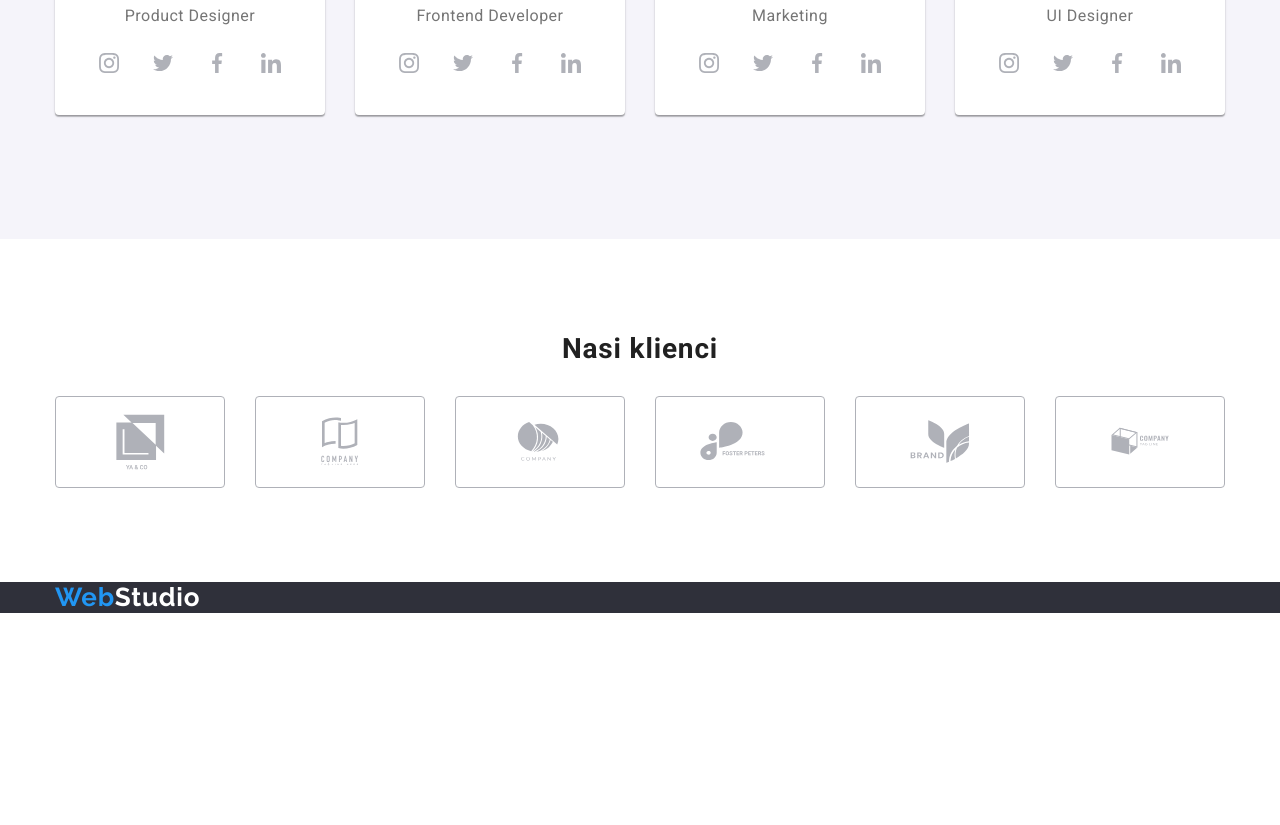
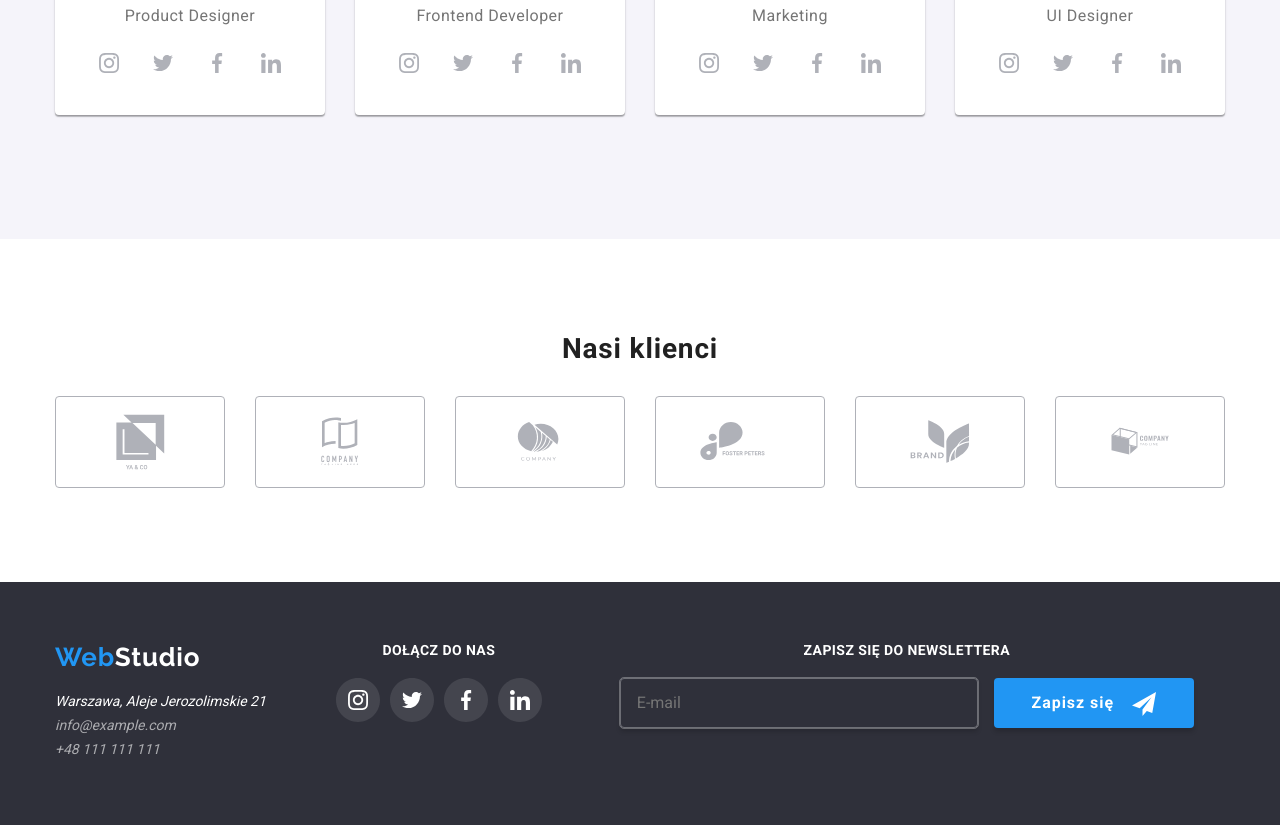
Before and after one commit to CiiSu/goit-markup-hw-08, a plain HTML site: page index.html in a window 1280 px wide. Shown: the part 2229-3054 px from the top of the page. Before the commit the page ends 2842 px from the top, so only its background shows below. Drawn offline with nearby package versions, Linux system fonts and the light colour scheme.

Commit message:
zmiana :

```diff
--- a/index.html
+++ b/index.html
@@ -389,8 +389,58 @@
     </main>
     <footer class="footer">
         <div class="container footer__wrapper">
-            <span class="footer__logo">Web<span class="footer__logo footer__logo--white">Studio</span></span>
-        </div>
+            <div class="footer__adress-social">
+                <div>
+                    <span class="footer__logo">Web<span class="footer__logo footer__logo--white">Studio</span></span>
+                    <address>
+                        <div class="footer__adress-list">
+                            <a class="footer__adress" href="https://goo.gl/maps/wcyMzufaztNmCodf6" target="_blank">
+                                Warszawa, Aleje Jerozolimskie 21</a>
+                            <a class="footer__mail-tel" href="mailto:info@example.com">info@example.com</a></li>
+                            <a class="footer__mail-tel" href="tel:+48111111111">+48 111 111 111</a></li>
+                        </div>
+                    </address>
+                </div>
+                <div>
+                    <h4 class="footer__headline">Dołącz do nas</h4>
+                    <ul class="footer__icon">
+                        <li>
+                            <svg width="44" height="44">
+                                <use href="images/icon.svg#icon-instfooter"></use>
+                            </svg>
+                        </li>
+                        <li>
+                            <svg width="44" height="44">
+                                <use href="images/icon.svg#icon-twitfooter"></use>
+                            </svg>
+                        </li>
+                        <li>
+                            <svg width="44" height="44">
+                                <use href="images/icon.svg#icon-fbfooter"></use>
+                            </svg>
+                        </li>
+                        <li>
+                            <svg width="44" height="44">
+                                <use href="images/icon.svg#icon-infooter"></use>
+                            </svg>
+                        </li>
+                    </ul>
+                </div>
+            </div>
+            <div class="footer__newsletter">
+                <form class="newsletter">
+                    <h2 class="newsletter__headline">ZAPISZ SIĘ DO NEWSLETTERA</h2>
+                    <div>
+                        <input required class="newsletter__input" type="email" name="email" placeholder="E-mail">
+                        <button type="submit" class="newsletter__button">
+                            <span class="newsletter__button--text">Zapisz się</span>
+                            <svg class="newsletter__icon" width="24" height="24">
+                                <use href="images/icon.svg#icon-letter"></use>
+                            </svg>
+                        </button>
+                    </div>
+                </form>
+            </div>
     </footer>
     <div class="backdrop is-hidden" data-modal>
         <div class="modal">
--- a/sass/components/_clients.scss
+++ b/sass/components/_clients.scss
@@ -16,7 +16,7 @@
     }
 
     &__item {
-        width: 210px;
+        width: 200px;
         height: 92px;
         border: 1px solid currentColor;
         color: #afb1b8;
--- a/sass/components/_footer.scss
+++ b/sass/components/_footer.scss
@@ -1,6 +1,6 @@
 .footer {
+    padding-top: 60px;
     background-color: $background-color2;
-    padding: 60px auto 0;
 
     @include desktop {
         padding-bottom: 0;
@@ -27,4 +27,154 @@
             color: $white-color;
         }
     }
+
+    &__adress-social {
+        text-align: center;
+        display: flex;
+        flex-direction: column;
+        align-items: center;
+        gap: 60px;
+        margin-bottom: 60px;
+
+        @include tablet {
+            flex-direction: row;
+            align-items: center;
+            justify-content: center;
+            gap: 144px;
+        }
+
+        @include desktop {
+            gap: 70px;
+            align-items: normal;
+            justify-content: left;
+            text-align: left;
+        }
+    }
+
+    &__adress-list {
+        display: flex;
+        flex-direction: column;
+        padding-top: 20px;
+        font-size: 14px;
+    }
+
+    &__adress {
+        color: $white-color;
+        padding-bottom: 8px;
+        text-decoration: none;
+
+        &:hover,
+        &:focus {
+            color: $selection;
+        }
+    }
+
+    &__mail-tel {
+        color: $footer-color-mail;
+        padding-bottom: 8px;
+        text-decoration: none;
+
+        &:hover,
+        &:focus {
+            color: $selection;
+        }
+    }
+
+    &__headline {
+        color: $white-color;
+        text-align: center;
+        font-size: 14px;
+        font-weight: 700;
+        letter-spacing: 0.42px;
+        text-transform: uppercase;
+    }
+
+    &__icon {
+        display: flex;
+        padding-top: 20px;
+        gap: 10px;
+
+        &:hover,
+        &:focus {
+            color: $selection;
+            fill: $white-color;
+            cursor: pointer;
+        }
+    }
 }
+
+.newsletter {
+    text-align: center;
+    margin-top: 12px;
+
+    @include tablet {
+        display: flex;
+        flex-direction: column;
+        align-items: center;
+        margin-left: auto;
+        margin-right: auto;
+    }
+
+    @include desktop {
+        margin-left: 78px;
+        margin-top: 0px;
+    }
+
+    &__headline {
+        margin-bottom: 20px;
+        text-align: center;
+        color: $white-color;
+        font-size: 14px;
+        font-weight: 700;
+        letter-spacing: 0.42px;
+        text-transform: uppercase;
+    }
+
+    &__input {
+        width: 450px;
+        height: 50px;
+        border-radius: 4px;
+        border: 1px solid rgba(255, 255, 255, 0.3);
+        background: rgba(33, 150, 243, 0);
+        box-shadow: 0px 4px 4px 0px rgba(0, 0, 0, 0.15);
+        outline: 1px solid rgba(255, 255, 255, 0.3);
+
+        &:hover,
+        &:focus {
+            border-color: $selection;
+            cursor: pointer;
+        }
+
+        &::placeholder {
+            padding-block: 15px;
+            padding-left: 16px;
+        }
+
+        @include desktop {
+            width: 358px;
+            margin-right: 12px;
+        }
+    }
+
+    &__button {
+        background-color: $selection;
+        width: 200px;
+        height: 50px;
+        border: none;
+        box-shadow: 0px 4px 4px rgba(0, 0, 0, 0.15);
+        border-radius: 4px;
+        cursor: pointer;
+
+        &--text {
+            font-weight: 700;
+            font-size: 16px;
+            line-height: 30px;
+            letter-spacing: 0.06em;
+            color: $white-color;
+        }
+    }
+
+    &__icon {
+        margin-left: 14px;
+    }
+}
```
Also changed, not shown: css/main.min.css, 1 other file.
